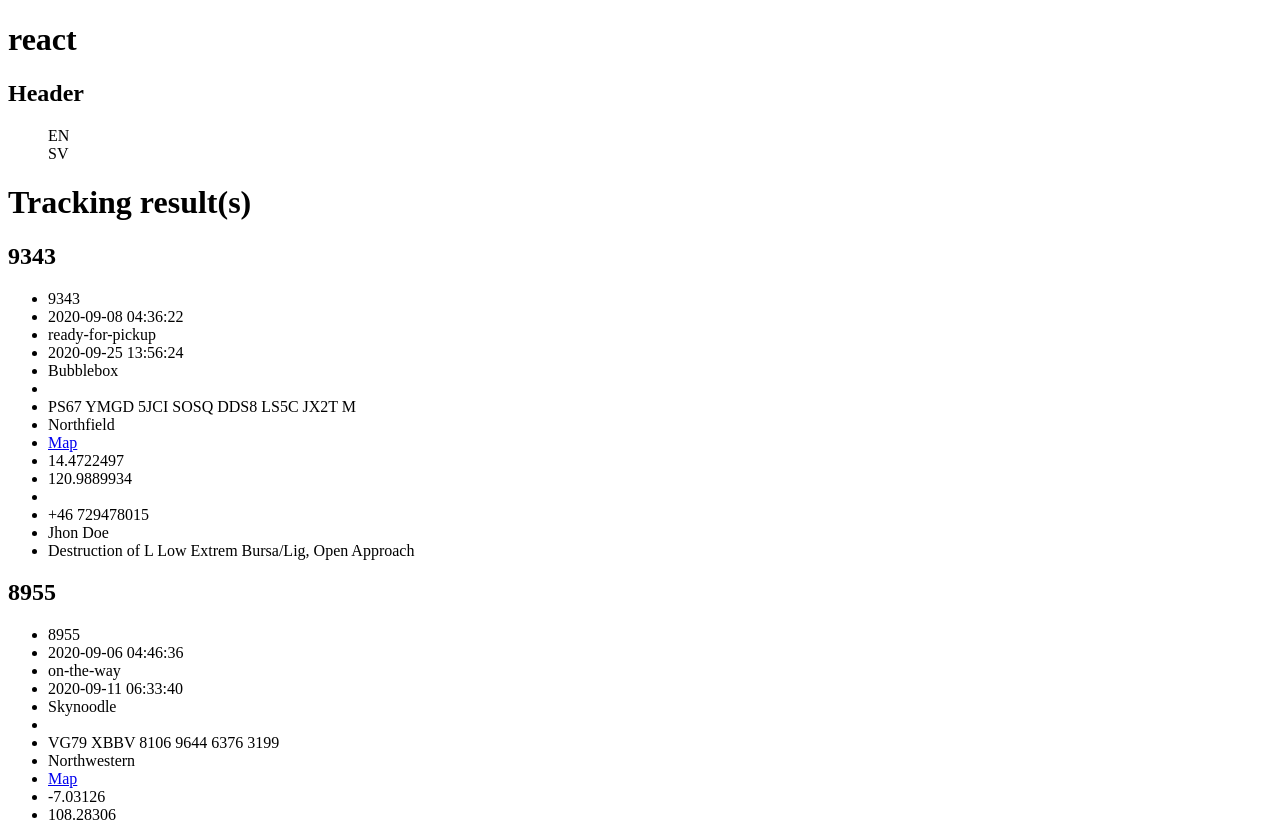
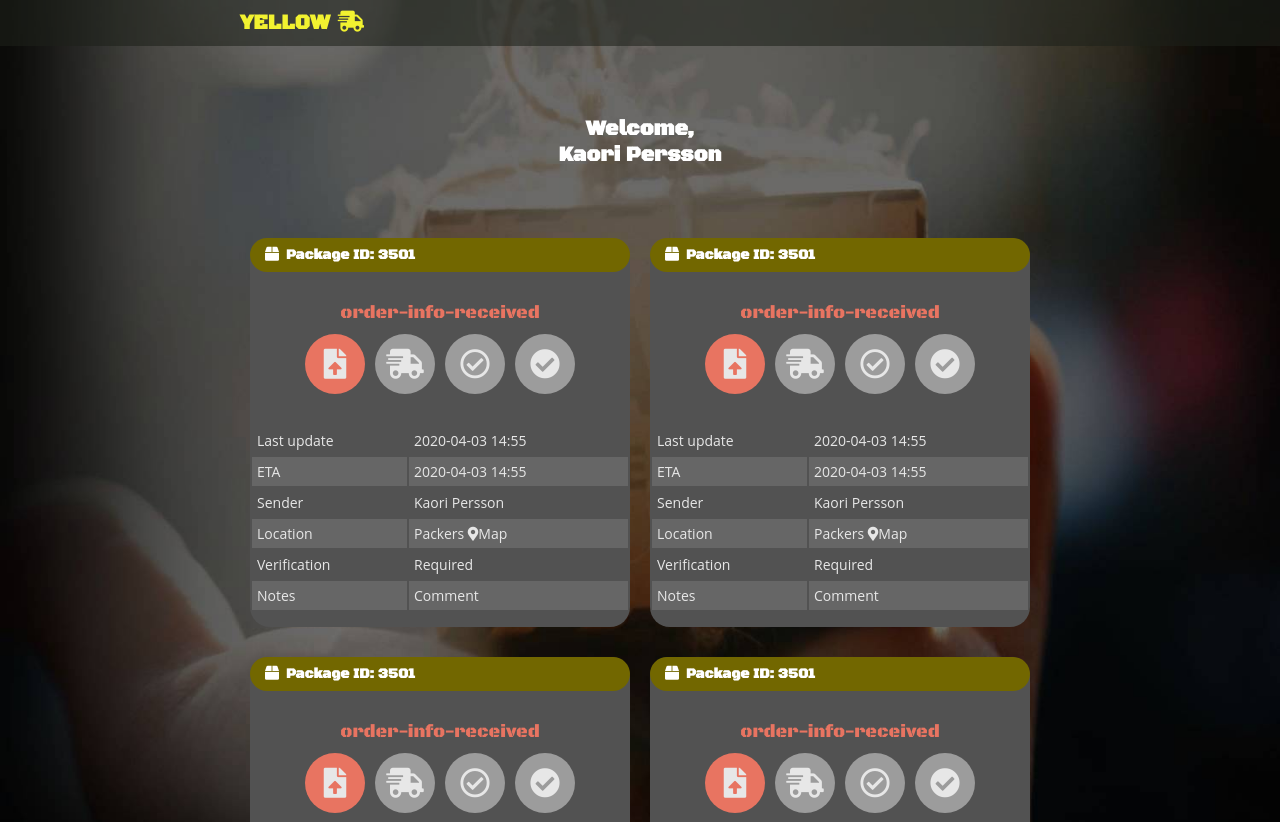
Before and after one commit to StudioKaori/new-package-tracker-React-assignment-, a React (Create React App) app: page /results/1 in a window 1280 px wide. Shown: the top 822 px of the page. Built offline with nearby package versions, Linux system fonts and the light colour scheme.

Commit message:
Apply style to tracking page

```diff
--- a/src/App.jsx
+++ b/src/App.jsx
@@ -10,7 +10,6 @@
     <Router>
       <RecoilRoot>
         <div>
-          <h1>react</h1>
           <Switch>
             <Route path="/" exact component={Login} />
             <Route path="/results" component={TrackingResults} />
--- a/src/components/TrackingResults.jsx
+++ b/src/components/TrackingResults.jsx
@@ -11,6 +11,8 @@
 import Header from "./parts/Header";
 // todo replace fake db to real
 import Data from "../PackageTrackingData.json";
+
+import "../css/style.css";
 
 export default function TrackingResults({ match }) {
   console.log("TrackingResults");
@@ -72,15 +74,33 @@
   return (
     <div>
       <Header />
-      <h1>{t("Tracking result")}</h1>
-      {/* Todo, show seach box */}
 
-      {/* if status is ready(1), display multiple cards.
+      <div class="body_wrapper">
+        <header class="introduction">
+          <div class="header_textbox">
+            <h2>
+              Welcome,
+              <br />
+              Kaori Persson
+            </h2>
+          </div>
+        </header>
+
+        <section class="content">
+          <div class="content-wrapper">
+            {/* cards */}
+            {/* if status is ready(1), display multiple cards.
       Otherwise display error.       */}
-      {status === 0 ? <p>Loading...</p> : null}
-      {status === 1 ? cards : null}
-      {status === 2 ? <p>Query is empty. show serch box.</p> : null}
-      {status === 3 ? <p>Data loading error. Please try agai later.</p> : null}
+
+            {status === 0 ? <p>Loading...</p> : null}
+            {status === 1 ? cards : null}
+            {status === 2 ? <p>Query is empty. show serch box.</p> : null}
+            {status === 3 ? (
+              <p>Data loading error. Please try agai later.</p>
+            ) : null}
+          </div>
+        </section>
+      </div>
     </div>
   );
 }
--- a/src/components/parts/Card.jsx
+++ b/src/components/parts/Card.jsx
@@ -34,30 +34,58 @@
       ",16z";
 
     return (
-      <div className="card">
-        <h2>{parcel_id}</h2>
-        <ul>
-          <li>{parcel_id}</li>
-          <li>{formattedLastUpdate}</li>
-          <li>{status}</li>
-          <li>{formattedETA}</li>
-          <li>{sender}</li>
-          <li>{verification_required}</li>
-          <li>{location_id}</li>
-          <li>{location_name}</li>
-          <li>
-            <a href={mapURL} target="_blank">
-              Map
-            </a>
-          </li>
-          <li>{location_coordinate_latitude}</li>
-          <li>{location_coordinate_longitude}</li>
-          <li>{location_status_ok}</li>
-          <li>{user_phone}</li>
-          <li>{user_name}</li>
-          <li>{notes}</li>
-        </ul>
-      </div>
+      <article className="package">
+        <h3>
+          <i className="fas fa-box"></i>Package ID: 3501
+        </h3>
+        <div className="package-status">
+          <div className="package-status-text">order-info-received</div>
+          <span className="done">
+            <i className="fas fa-file-upload"></i>
+          </span>
+          <span>
+            <i className="fas fa-shipping-fast"></i>
+          </span>
+          <span>
+            <i className="far fa-check-circle"></i>
+          </span>
+          <span>
+            <i className="fas fa-check-circle"></i>
+          </span>
+        </div>
+
+        <div className="package-details-wrapper">
+          <table className="package-details">
+            <tr>
+              <td>Last update</td>
+              <td>2020-04-03 14:55</td>
+            </tr>
+            <tr className="col2">
+              <td>ETA</td>
+              <td>2020-04-03 14:55</td>
+            </tr>
+            <tr>
+              <td>Sender</td>
+              <td>Kaori Persson</td>
+            </tr>
+            <tr className="col2">
+              <td>Location</td>
+              <td>
+                Packers <i className="fas fa-map-marker-alt"></i>
+                <a>Map</a>
+              </td>
+            </tr>
+            <tr>
+              <td>Verification</td>
+              <td>Required</td>
+            </tr>
+            <tr className="col2">
+              <td>Notes</td>
+              <td>Comment</td>
+            </tr>
+          </table>
+        </div>
+      </article>
     );
   } else {
     return (
--- a/src/components/parts/Header.jsx
+++ b/src/components/parts/Header.jsx
@@ -7,12 +7,41 @@
   console.log("Header");
 
   return (
-    <header>
-      <h2>Header</h2>
-      <ul>
-        <div onClick={() => setLang("en")}>EN</div>
-        <div onClick={() => setLang("sv")}>SV</div>
-      </ul>
-    </header>
+    <nav>
+      <div className="header-menu-bg">
+        <div className="header-menu-wrapper">
+          <div className="header-menu-log">
+            <h1>
+              YELLOW<i className="fas fa-shipping-fast"></i>
+            </h1>
+          </div>
+
+          <div className="mobile-menu">
+            <span onclick="openNav()">
+              <i className="fas fa-globe"></i>
+            </span>
+          </div>
+
+          <div id="mySidenav" className="header-menu">
+            <div className="pc-icon">
+              <i className="fas fa-globe"></i>
+            </div>
+            <a>&times;</a>
+            <ul>
+              <li onClick={() => setLang("en")}>
+                <a href="index.html" target="_self" id="checked">
+                  EN
+                </a>
+              </li>
+              <li onClick={() => setLang("sv")}>
+                <a href="about.html" target="_self">
+                  SV
+                </a>
+              </li>
+            </ul>
+          </div>
+        </div>
+      </div>
+    </nav>
   );
 }
```
